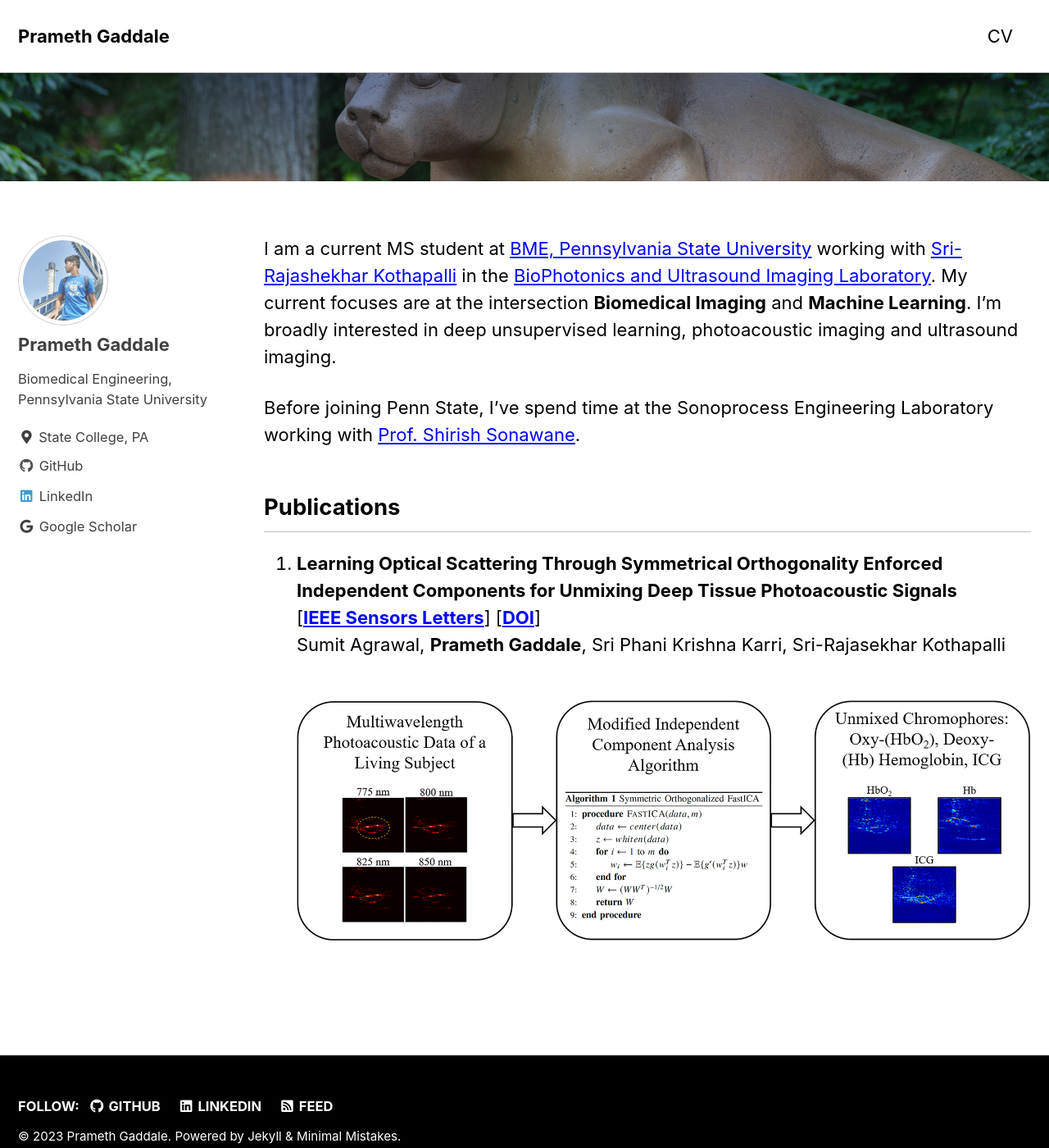
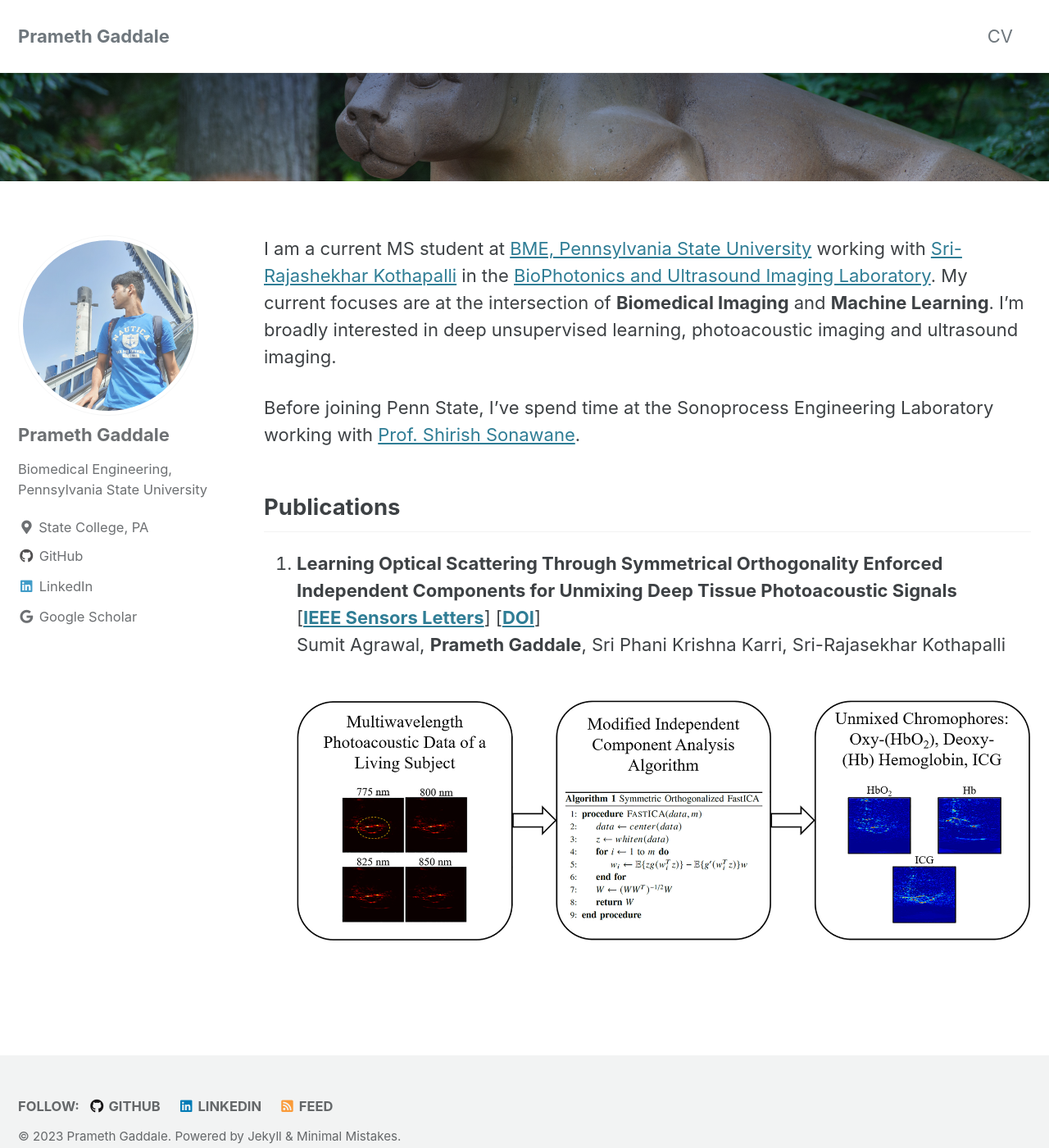
Before and after one commit to pramethg/pramethg.github.io, a Jekyll site: the page built from index.html, in a window 1280 px wide and 1400 px high. Shown: the whole window at 82% size. Built offline with Jekyll 4.4.1, drawn with Linux system fonts in a browser that asks for light colours; cached includes are drawn as plain includes; the list of posts is cut into pages by our own code.

Commit message:
minor changes
hope this works

```diff
--- a/_config.yml
+++ b/_config.yml
@@ -12,7 +12,7 @@
 
 # theme                    : "minimal-mistakes-jekyll"
 # remote_theme             : "mmistakes/minimal-mistakes"
-minimal_mistakes_skin    : "contrast" # "default", "air", "aqua", "contrast", "dark", "dirt", "neon", "mint", "plum", "sunrise"
+minimal_mistakes_skin    : "default" # "default", "air", "aqua", "contrast", "dark", "dirt", "neon", "mint", "plum", "sunrise"
 
 # Site Settings
 locale                   : "en-US"
@@ -21,7 +21,7 @@ title_separator          : "-"
 subtitle                 : # site tagline that appears below site title in masthead
 name                     : "Prameth Gaddale"
 description              : "Prameth Gadddale' personal website"
-url                      : "https://pramethg.github.io"# the base hostname & protocol for your site e.g. "https://mmistakes.github.io"
+url                      : "https://pramethg.github.io" #the base hostname & protocol for your site e.g. "https://mmistakes.github.io"
 baseurl                  : # the subpath of your site, e.g. "/blog"
 repository               : pramethg/pramethg.github.io # GitHub username/repo-name e.g. "mmistakes/minimal-mistakes"
 teaser                   : # path of fallback teaser image, e.g. "/assets/images/500x300.png"
--- a/_includes/home.md
+++ b/_includes/home.md
@@ -1,5 +1,5 @@
 I am a current MS student at [BME, Pennsylvania State University](https://www.bme.psu.edu/) working with [Sri-Rajashekhar Kothapalli](https://www.bme.psu.edu/department/directory-detail-g.aspx?q=szk416) in the [BioPhotonics and Ultrasound Imaging Laboratory](https://sites.psu.edu/biophotonicsandultrasoundimaginglab/).
-My current focuses are at the intersection **Biomedical Imaging** and **Machine Learning**. I'm broadly interested in deep unsupervised learning, photoacoustic imaging and ultrasound imaging.
+My current focuses are at the intersection of **Biomedical Imaging** and **Machine Learning**. I'm broadly interested in deep unsupervised learning, photoacoustic imaging and ultrasound imaging.
 
 Before joining Penn State, I've spend time at the Sonoprocess Engineering Laboratory working with [Prof. Shirish Sonawane](https://wsdc.nitw.ac.in/facultynew/facultyprofile/id/16328).
 
--- a/_sass/minimal-mistakes/_sidebar.scss
+++ b/_sass/minimal-mistakes/_sidebar.scss
@@ -134,7 +134,7 @@
   }
 
   img {
-    max-width: 110px;
+    max-width: 220px;
     border-radius: 50%;
 
     @include breakpoint($large) {
```
